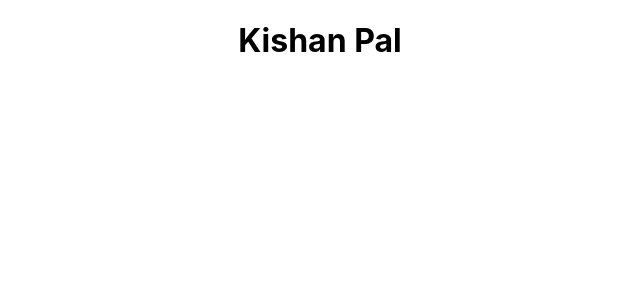
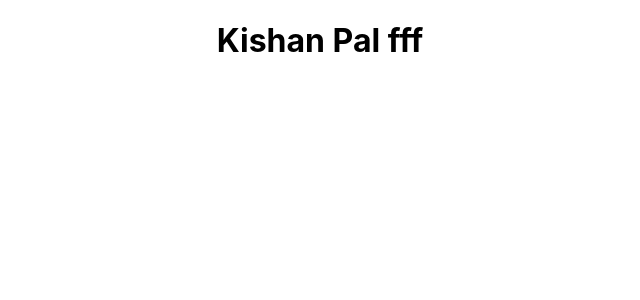
Before and after one commit to Sundar111-rgb/NewTaskReact, a React (Create React App) app in the folder tunnel/: page / in a window 1280 px wide. Shown: the top 300 px of the page, without its empty margins (320-960 px from the left). Built offline with nearby package versions, Linux system fonts and the light colour scheme.

Commit message:
Post changes

```diff
--- a/tunnel/src/App.js
+++ b/tunnel/src/App.js
@@ -4,7 +4,7 @@ import './App.css';
 function App() {
   return (
     <div className="App">
-      <h1>Kishan Pal</h1>
+      <h1>Kishan Pal fff</h1>
     </div>
   );
 }
```
Also changed, not shown: 1 other file (tests, documents, lock files or other folders).
